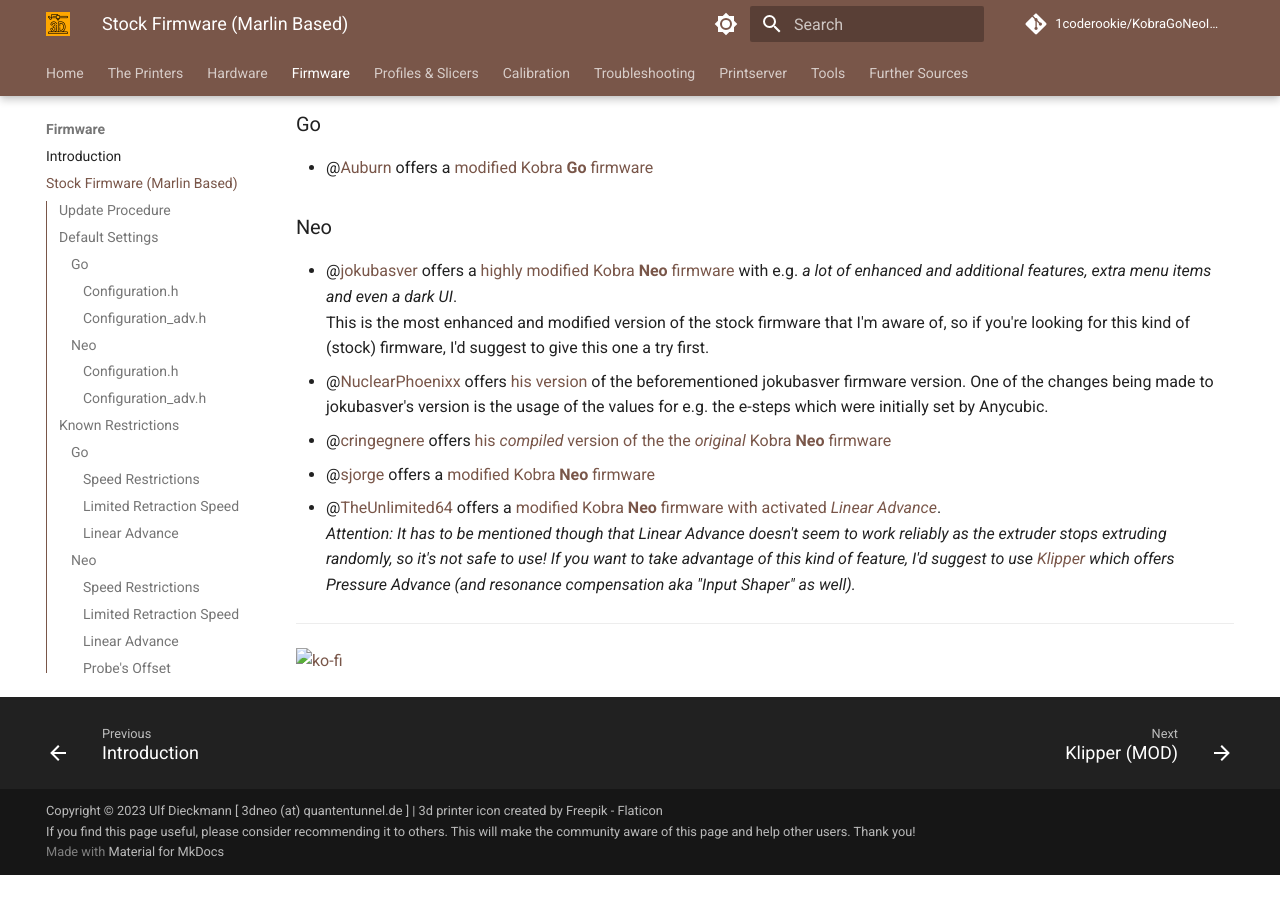
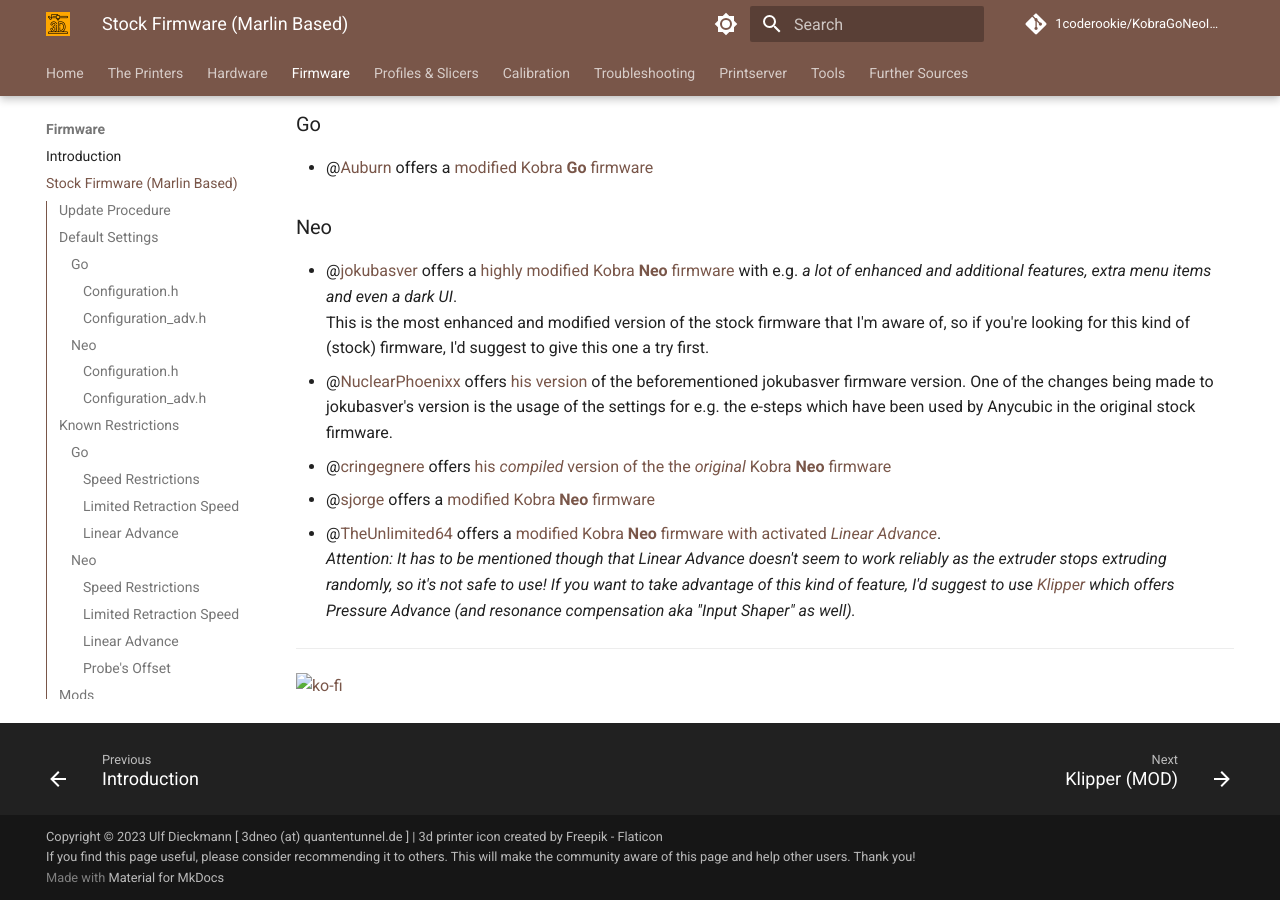
Before and after one commit to 1coderookie/KobraGoNeoInsights, an MkDocs documentation site: the page built from docs/firmware/fw_marlin.md, in a window 1280 px wide and 900 px high, scrolled down 17336 px. Built offline with MkDocs 1.6.1 and Material for MkDocs 9.7.7, drawn with Linux system fonts in a browser that asks for light colours; comment, search, counter and statistics services are not loaded; before the commit the page ends 18211 px from its top, so only the background shows below that.

Commit message:
Update fw_marlin.md

```diff
--- a/docs/firmware/fw_marlin.md
+++ b/docs/firmware/fw_marlin.md
@@ -871,7 +871,7 @@
 
 - @[jokubasver](https://github.com/jokubasver) offers a [highly modified Kobra **Neo** firmware](https://github.com/jokubasver/Kobra_Neo) with e.g. *a lot of enhanced and additional features, extra menu items and even a dark UI*.
   This is the most enhanced and modified version of the stock firmware that I'm aware of, so if you're looking for this kind of (stock) firmware, I'd suggest to give this one a try first.
-- @[NuclearPhoenixx](https://github.com/NuclearPhoenixx) offers [his version](https://github.com/NuclearPhoenixx/Kobra_Neo) of the beforementioned jokubasver firmware version. One of the changes being made to jokubasver's version is the usage of the values for e.g. the e-steps which were initially set by Anycubic.
+- @[NuclearPhoenixx](https://github.com/NuclearPhoenixx) offers [his version](https://github.com/NuclearPhoenixx/Kobra_Neo) of the beforementioned jokubasver firmware version. One of the changes being made to jokubasver's version is the usage of the settings for e.g. the e-steps which have been used by Anycubic in the original stock firmware.
 - @[cringegnere](https://github.com/cringegnere) offers [his *compiled* version of the the *original* Kobra **Neo** firmware](https://github.com/cringegnere/Kobra_Neo/releases/tag/v1.3.3_original)
 - @[sjorge](https://github.com/sjorge) offers a [modified Kobra **Neo** firmware](https://github.com/sjorge/Kobra_Neo_Fw)
 - @[TheUnlimited64](https://github.com/TheUnlimited64) offers a [modified Kobra **Neo** firmware with activated *Linear Advance*](https://github.com/TheUnlimited64/Kobra_Neo_Firmware).
```
